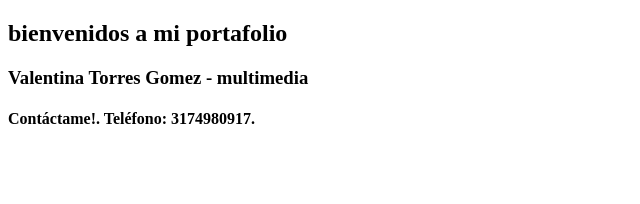
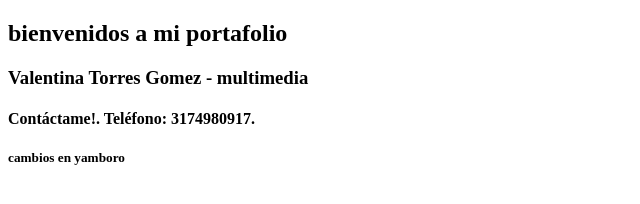
Before and after one commit to TinaTorres122/miportafolio, a plain HTML site: page index.html in a window 1280 px wide. Shown: the whole page, without its empty margins (0-640 px from the left). Drawn offline with Linux system fonts and the light colour scheme.

Commit message:
cambios yamboro

```diff
--- a/index.html
+++ b/index.html
@@ -10,5 +10,6 @@
     <h2>bienvenidos a mi portafolio</h2>
 <h3>Valentina Torres Gomez - multimedia</h3>
 <H4>Contáctame!. Teléfono: 3174980917.</H4>
+<h5>cambios en yamboro</h5>
 </body>
 </html>
```
